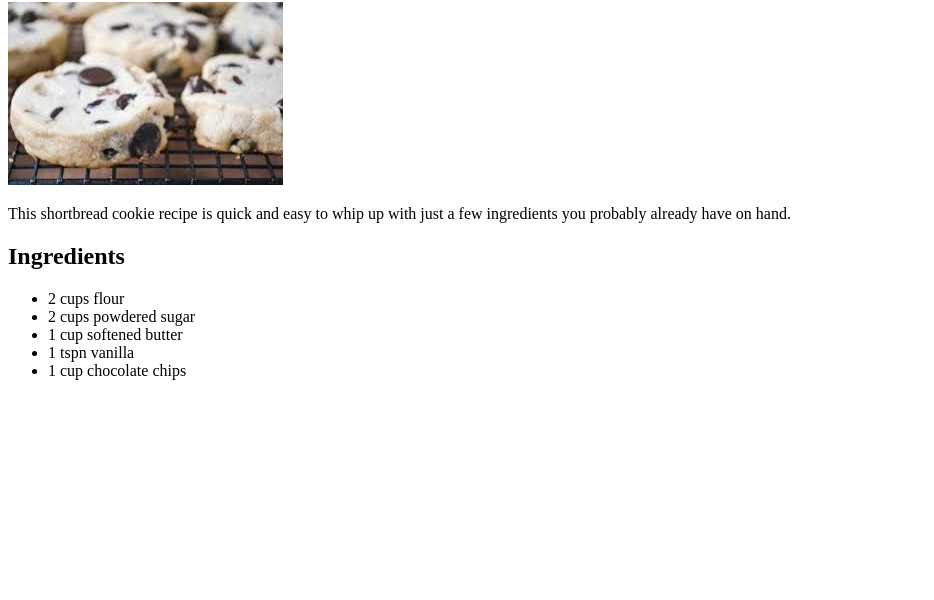
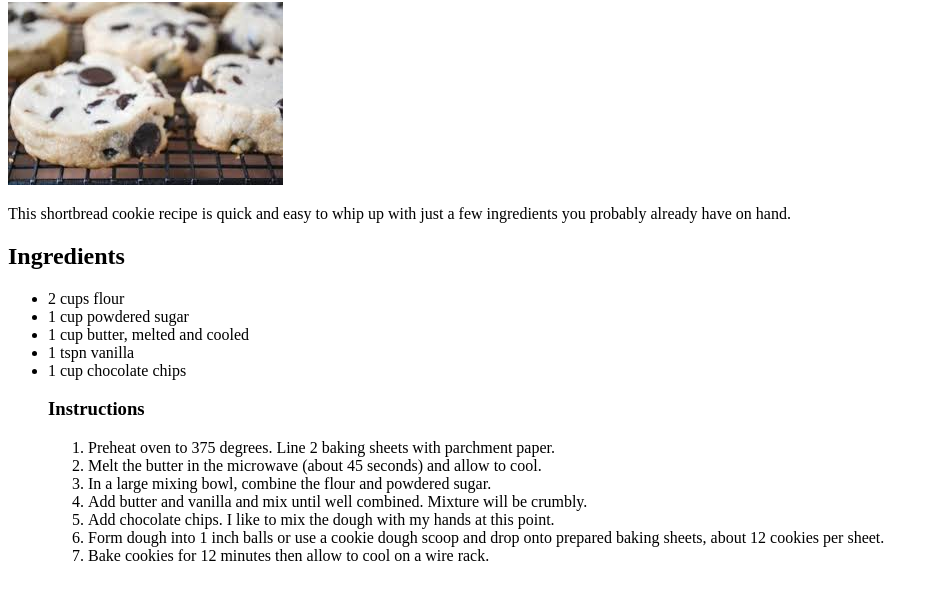
Before and after one commit to sunnisyl/odin-recipes, a plain HTML site: page recipes/shortbread_cookies.html in a window 1280 px wide. Shown: the part 78-678 px from the top of the page, without its empty margins (0-934 px from the left). Drawn offline with Linux system fonts and the light colour scheme.

Commit message:
changed powdered sugar from 2 cups to 1. Changed oven temp to 375

```diff
--- a/recipes/shortbread_cookies.html
+++ b/recipes/shortbread_cookies.html
@@ -13,10 +13,20 @@
 <h2>Ingredients</h2>
 <ul>
     <li>2 cups flour</li>
-    <li>2 cups powdered sugar</li>
-    <li>1 cup softened butter</li>
+    <li>1 cup powdered sugar</li>
+    <li>1 cup butter, melted and cooled</li>
     <li>1 tspn vanilla</li>
     <li>1 cup chocolate chips</li>
+<h3>Instructions</h3>
+<ol>
+    <li>Preheat oven to 375 degrees. Line 2 baking sheets with parchment paper.</li>
+    <li>Melt the butter in the microwave (about 45 seconds) and allow to cool.</li>
+    <li>In a large mixing bowl, combine the flour and powdered sugar.</li>
+    <li>Add butter and vanilla and mix until well combined. Mixture will be crumbly.</li>
+    <li>Add chocolate chips. I like to mix the dough with my hands at this point. </li>
+    <li>Form dough into 1 inch balls or use a cookie dough scoop and drop onto prepared baking sheets, about 12 cookies per sheet.</li>
+    <li>Bake cookies for 12 minutes then allow to cool on a wire rack.</li>
+</ol>
 </ul>
 </body>
 </html>
```
